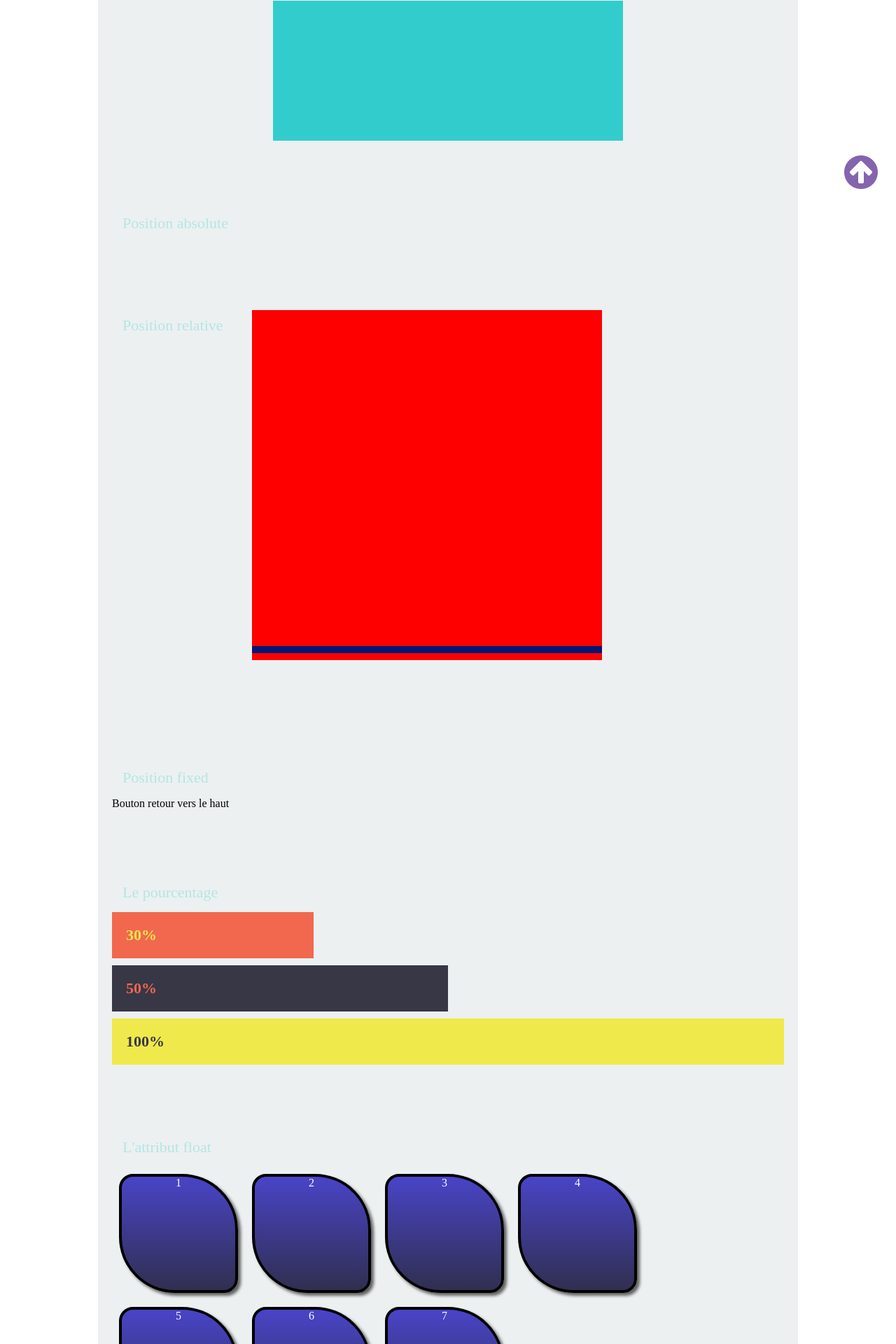
After one commit to alvesamour/WebForce3, a PHP site: page /05_position.html in a window 1280 px wide. The commit adds this page. Shown: the part 480-2400 px from the top of the page at 70% size. Run offline with PHP 8.4, Linux system fonts and the light colour scheme.

Commit message:
cours 24/07/2017

```diff
--- a/cours html_css/03_selecteurs.html
+++ b/cours html_css/03_selecteurs.html
@@ -34,9 +34,9 @@
                 <p>text n°10</p>
 
                 <div class="zoneA">Zone A</div>
-                <div class="zoneB">Zone B Zone B<span class="couleurBleu">texte</span>Zone B Zone B</div>
-                <div id="Zone C">Zone C</div>
-                <div id="Zone D">Zone <span>D</span></div>
+                <div class="zoneB">Zone B Zone B <span class="couleurBleu">texte</span> Zone B Zone B</div>
+                <div id="ZoneC">Zone C</div>
+                <div id="ZoneD">Zone <span>D</span></div>
             </section>
         </main>
         <footer>
--- /dev/null
+++ b/cours html_css/05_position.html
@@ -0,0 +1,109 @@
+<!DOCTYPE html>
+<html lang="fr">
+    <head><!-- En-tête du document -->
+        <meta charset="UTF-8">
+        <meta name="description" content="Les position en HTML/CSS"> <!-- Les moteurs de recherches s'en servent pour les recherches -->
+        <meta http-equiv="X-UA-Compatible" content="ie=edge">
+        <title>Les positions</title>
+        <link href="https://fonts.googleapis.com/css?family=Gloria+Hallelujah|Lemonada|Old+Standard+TT" rel="stylesheet">
+        <link rel="stylesheet" href="font-awesome/css/font-awesome.min.css">
+        <link rel="stylesheet" href="css/style.css">
+    </head>
+
+    <body><!-- Corps du document -->
+        <header>
+            <!-- Zone du haut, ex : bannière, logo, slogan -->
+            <h1>Mon premier site en HTML/CSS</h1>
+        </header>
+        <nav>
+            <!-- Zone du menu, les liens pour naviguer sur le site -->
+        </nav>
+        <main>
+            <h2>Position</h2>
+            <section>
+                <h3>Centrer un élément de type block</h3>
+                <div class="centre"></div>
+            </section>
+            <section>
+                <h3>Position absolute</h3>
+                <div class="absolute"></div>
+            </section>
+            <section>
+                <h3>Position relative</h3>
+                <div class="relative">
+                    <div></div>
+                </div>
+            </section>
+            <section>
+                <h3>Position fixed</h3>
+                <p>Bouton retour vers le haut</p>
+                <button type="button"><i class="fa fa-arrow-circle-up" aria-hidden="true"></i></button>
+            </section>
+            <section>
+                <h3>Le pourcentage</h3>
+                <div class="trente">30%</div>
+                <div class="cinquante">50%</div>
+                <div class="cent">100%</div>
+            </section>
+            <section>
+                <h3>L'attribut float</h3>
+                <div class="float">1</div>
+                <div class="float">2</div>
+                <div class="float">3</div>
+                <div class="float">4</div>
+                <div class="clear"></div>
+                <div class="float">5</div>
+                <div class="float">6</div>
+                <div class="float">7</div>
+                <div class="clear"></div>
+                <div class="float">8</div>
+                <div class="float">9</div>
+                <div class="clear"></div>
+                <div class="float">10</div>
+                <div class="clear"></div>
+            </section>
+            <section>
+                <h3>Exercice sur les float</h3>
+                <div class="rectangle"></div>
+                <div class="carre1"></div>
+                <div class="carre2"></div>
+                <div class="carre3"></div>
+                <div class="carre4"></div>
+                <div class="rectangle clear"></div>
+            </section>
+            <section>
+                <h3>Flexbox</h3>
+                <article class="flex">
+                    <div></div>
+                    <div></div>
+                    <div></div>
+                    <div></div>
+            </section>
+        </main>
+        <footer>
+            <!-- Zone du bas, ex : liens administratifs, mentions légales, plan du site, CGU, CGV, contact, copyright -->
+        </footer>
+    </body>
+
+
+
+
+
+
+
+
+
+
+
+
+
+
+
+
+
+
+
+
+
+
+</html>
--- a/cours html_css/css/style.css
+++ b/cours html_css/css/style.css
@@ -1,3 +1,6 @@
+*{
+	box-sizing: border-box;
+}
 html, body, div, span, applet, object, iframe,
 h1, h2, h3, h4, h5, h6, p, blockquote, pre,
 a, abbr, acronym, address, big, cite, code,
@@ -52,7 +55,9 @@ nav{
     height: 50px;
 }
 main{
-    background: red;
+    background: #ecf0f1;
+	width: 1000px;
+	margin: 0 auto;
 }
 aside{
     height: 250px;
@@ -60,7 +65,6 @@ aside{
 }
 section{
 	margin-top: 50px;
-    background: #4056A4;
 	padding: 20px;/*marge intérieur*/
 }
 footer{
@@ -92,15 +96,189 @@ footer{
 .select div:not(.zoneB){
 	font-weight: bold;
 }
+.select .zoneA{
+	color: #8F7DC9;
+}
+.select .zoneB{
+	color: #996633;
+}
+.select .zoneB .couleurBleu{
+	color: blue;
+}
+.select #zoneC{
+	color: #98f32f;
+}
+.select #zoneD span{
+	color: #32ff32;
+}
+/********************FIN PAGE SELECTEUR******************************/
 
+/********************DEBUT PAGE IMAGE******************************/
+.imageFond{
+	background: #000 url(../img/fond.jpg) no-repeat;
+	background-size: cover;
+}
+.imageFond p{
+	width: 75%;
+	margin: 100px auto 200px auto;
+	background: rgba(255, 255, 255, 0.60);
+	padding: 20px;
+	font-size: 120%;
+	border-radius: 10px;
+}
+img[src="img/toureiffel.jpg"] {
+	margin: auto;
+	width: 250px;
+	display: block;
+}
+.rotationImg{
+	text-align: center;
+}
+.image{
+	margin: 20px;
+	border: 5px solid #eee;
+	box-shadow: 4px 4px 4px rgba(0, 0, 0, 0.2);
+	transition: 1s;
+}
+.image:hover{
+	transform: rotate(-7deg);
+	border: 15px solid #eee;
+}
+.rotation360:hover{
+	transform: rotate(-360deg);
+}
+/********************FIN PAGE IMAGE******************************/
 
-
-
-
-
-
-
-
+/********************DEBUT PAGE POSITION******************************/
+.centre{
+	margin: 0 auto;
+	width: 500px;
+	height: 200px;
+	background: #33cccc;
+}
+.absolute{
+	position: absolute;
+	top: 10%;
+	left:  22%;
+	background: orange;
+	width: 100px;
+	height: 100px;
+}
+.relative{
+	background: red;
+	width: 500px;
+	height: 500px;
+	position: relative;
+	bottom: 50px;
+	left: 200px;
+}
+.relative div{
+	background: #001777;
+	width: 100%;
+	height: 10px;
+	position: absolute;
+	bottom: 10px;
+}
+button{
+	position: fixed;
+	bottom: 40px;
+	right: 20px;
+	cursor: pointer;
+	border: none;
+	background: transparent;
+	font-size: 350%;
+	color: #8564AE;
+}
+button:hover{
+	color: #33cccc;
+	transition: 1s;
+}
+.trente{
+	width: 30%;
+	padding: 20px;
+	font-size: 22px;
+	background: #f1684e;
+	color: #efe94b;
+	font-weight: bold;
+}
+.cinquante{
+	width: 50%;
+	padding: 20px;
+	font-size: 22px;
+	background: #383746;
+	color: #f1684e;
+	font-weight: bold;
+	margin-top: 10px;
+}
+.cent{
+	width: 100%;
+	padding: 20px;
+	font-size: 22px;
+	background: #efe94b;
+	color: #383746;;
+	font-weight: bold;
+	margin-top: 10px;
+}
+.float{
+	box-shadow: 4px 4px 4px rgba(0, 0, 0, 0.6);
+	width: 170px;
+	height: 170px;
+	background:linear-gradient(#4944C7, #302F4F);
+	border: 4px solid black;
+	margin: 10px;
+	float: left;
+	text-align: center;
+	border-radius: 20px 80px;
+	color: white;
+	transition: 1s;
+}
+.float:hover{
+	background:linear-gradient(#3262A3, #365072);
+	transform: rotate(-360deg);
+}
+.clear{
+	clear: both;
+}
+.rectangle{
+	height: 70px;
+	width: 100%;
+	background: grey;
+}
+.carre1{
+	height: 250px;
+	width: 25%;
+	background: red;
+	float: left;
+}
+.carre2{
+	height: 250px;
+	width: 25%;
+	background: blue;
+	float: left;
+}
+.carre3{
+	height: 250px;
+	width: 25%;
+	background: purple;
+	float: left;
+}
+.carre4{
+	height: 250px;
+	width: 25%;
+	background: yellow;
+	float: left;
+}
+.flex{
+	display: flex;
+	/*justify-content: space-between;*/
+	justify-content: space-around;
+}
+.flex div{
+	width: 150px;
+	height: 150px;
+	background: darkblue;
+}
+/********************FIN PAGE POSITION******************************/
 
 
 
```
Also changed, not shown: cours html_css/04_image.html (added, +64 -0 lines), cours html_css/img/fond.jpg (added), cours html_css/img/image.jpg (added), cours html_css/img/toureiffel.jpg (added), 1 other file.
